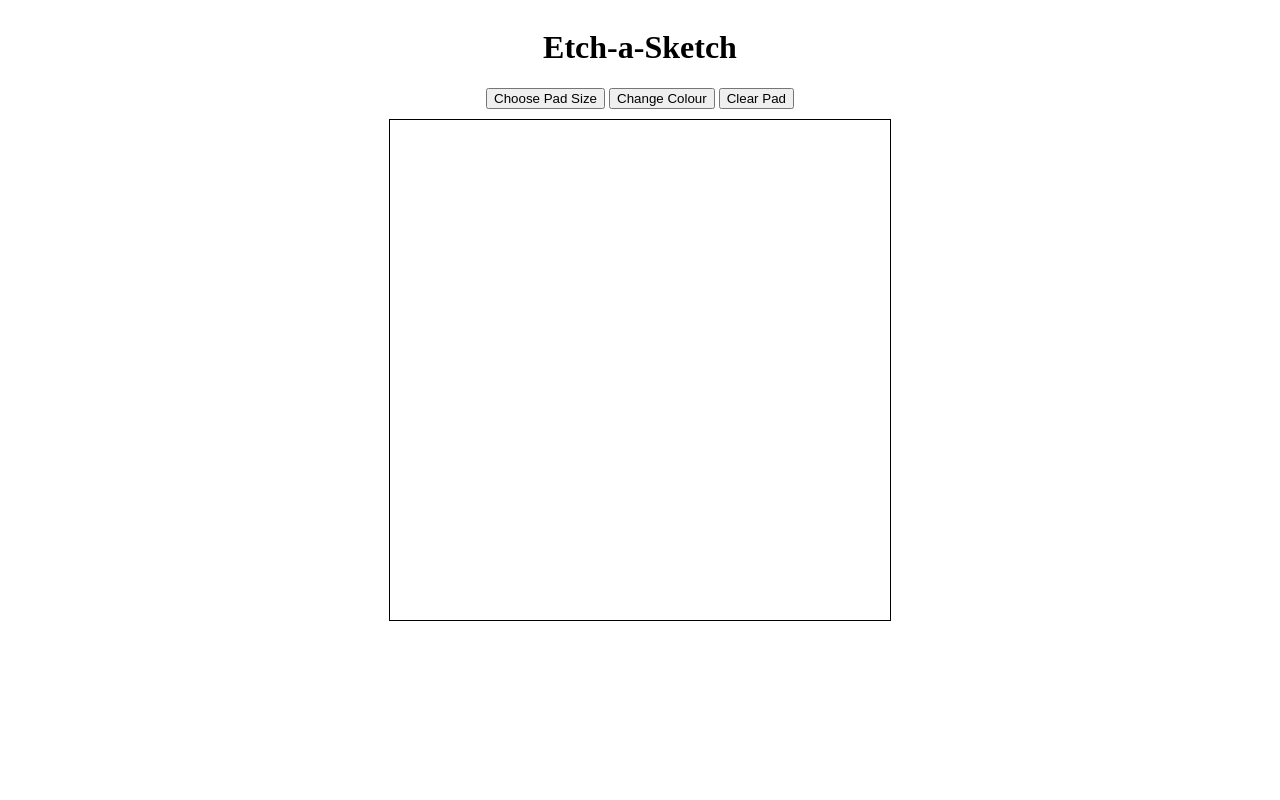
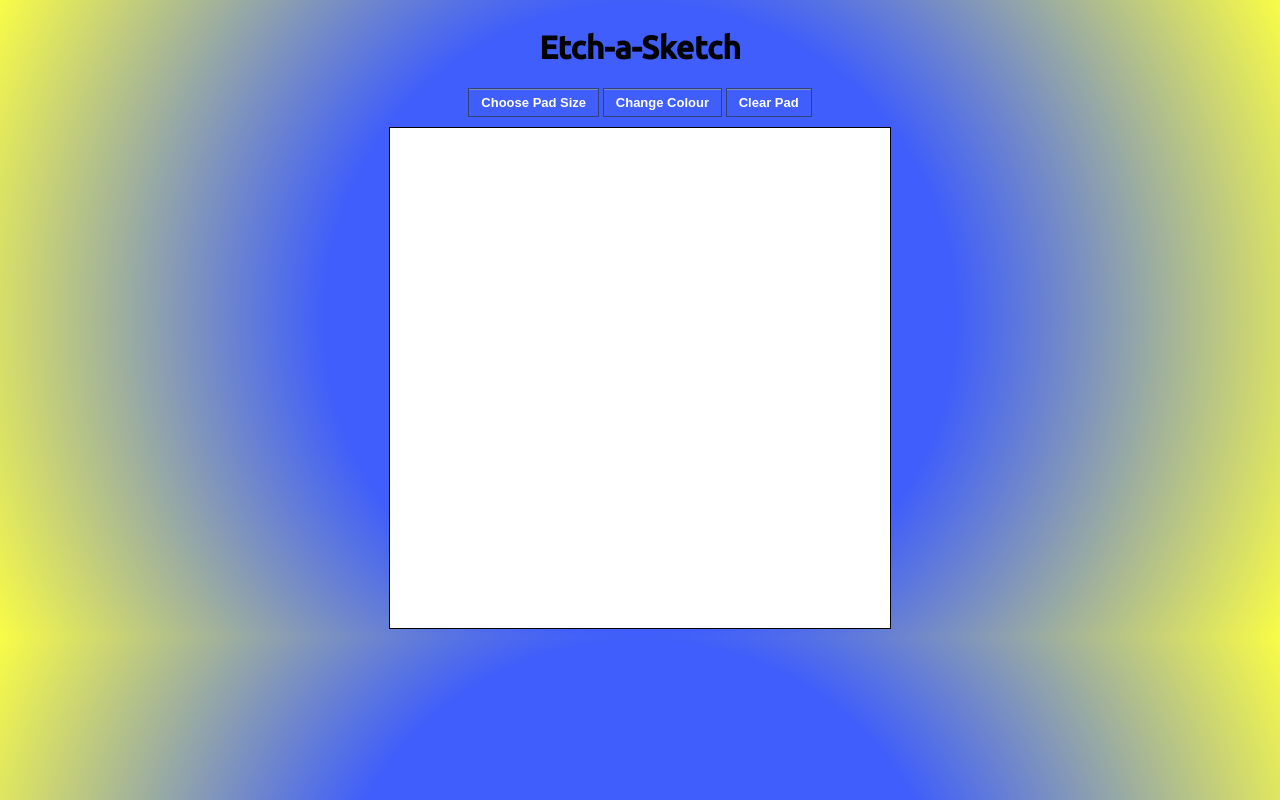
Before and after one commit to MikeN29/etch-a-sketch, a plain HTML site: page index.html in a window 1280 px wide. Drawn offline with Linux system fonts and the light colour scheme.

Commit message:
completed project

```diff
--- a/index.html
+++ b/index.html
@@ -6,6 +6,9 @@
     <meta name="viewport" content="width=device-width, initial-scale=1.0">
     <link rel="stylesheet" href="style.css">
     <script src="script.js" async></script>
+    <link rel="preconnect" href="https://fonts.googleapis.com">
+    <link rel="preconnect" href="https://fonts.gstatic.com" crossorigin>
+    <link href="https://fonts.googleapis.com/css2?family=Ubuntu:ital,wght@0,400;0,500;1,400;1,500&display=swap" rel="stylesheet">
     <title>Etch-a-Sketch</title>
 </head>
 <body>
@@ -14,7 +17,7 @@
         <div id="menuButtons">
             <button id="choosePadSize" onclick="changePadSize()">Choose Pad Size</button>
 
-            <button>Change Colour</button>
+            <button onclick="increaseColourCount()">Change Colour</button>
 
             <button id="clearButton" onclick="clearPad()">Clear Pad</button>
 
--- a/script.js
+++ b/script.js
@@ -11,7 +11,6 @@ function changePadSize() {
             changeGridSize(squaresPerside, gridSize)
 
             document.getElementById("choosePadSize").disabled = true;
-
 
         }
 
@@ -42,31 +41,32 @@ function changeGridSize(squaresPerside, gridSize) {
     }
 }
 
+let colourCount = 1;
 
-
-
-
-
-
-
-
-
-
-
+function increaseColourCount() {
+    colourCount += 1;
+}
 
 
 
 function changeGridDivColour(e) {
-    e.target.style.background = "rgb(0, 0, 0)";
-
+    if (colourCount % 2 == 1) {
+        e.target.style.background = "rgb(0, 0, 0)";
+    } else {
+        let num = Math.round(0xffffff * Math.random());
+        let r = num >> 16;
+        let g = num >> 8 & 255;
+        let b = num & 255;
+        let colour = 'rgb(' + r + ', ' + g + ', ' + b + ')';
+        e.target.style.background = colour;
+    }
   }
 
 
 function clearPad() {
     var element = document.querySelectorAll(".gridDiv");
     element.forEach(function (element, index) {
-        console.log(element);
-        console.log(index);
+
         const container = document.querySelector('#container');
 
         const gridDiv = document.getElementById('gridDiv');
@@ -74,7 +74,6 @@ function clearPad() {
         container.removeChild(gridDiv);
 
         document.getElementById("choosePadSize").disabled = false;
-
 
     });
 }
@@ -84,6 +83,6 @@ function clearPad() {
 
 /* 1. sort issue of change pad size button - disable after use? once pad is clear bring it back? DONE
    2. style webpage
-   3. add colour option
+   3. add colour option DONE
 
 */
--- a/style.css
+++ b/style.css
@@ -1,3 +1,33 @@
+body {
+    font-family: 'Ubuntu', sans-serif;
+    background: rgb(63,94,251);
+    background: radial-gradient(circle, rgba(63,94,251,1) 44%, rgba(249,252,70,1) 100%);
+}
+
+Button {
+	box-shadow:inset 0px 1px 0px 0px #7a8eb9;
+	background-color:transparent;
+	border:1px solid #314179;
+	display:inline-block;
+	cursor:pointer;
+	color:#ffffff;
+	font-family:Arial;
+	font-size:13px;
+	font-weight:bold;
+	padding:6px 12px;
+	text-decoration:none;
+}
+Button:hover {
+	background-color:transparent;
+}
+
+Button:disabled {
+	background-color: gray;
+	top:1px;
+}
+
+
+
 #content {
     display: flex;
     flex-direction: column;
@@ -19,6 +49,7 @@
     align-content: stretch;
     flex-basis: 500px;
     flex-direction: row;
+    background-color: white;
 
     /*display: grid;
     grid-template-columns: repeat(3, 1fr);
```
